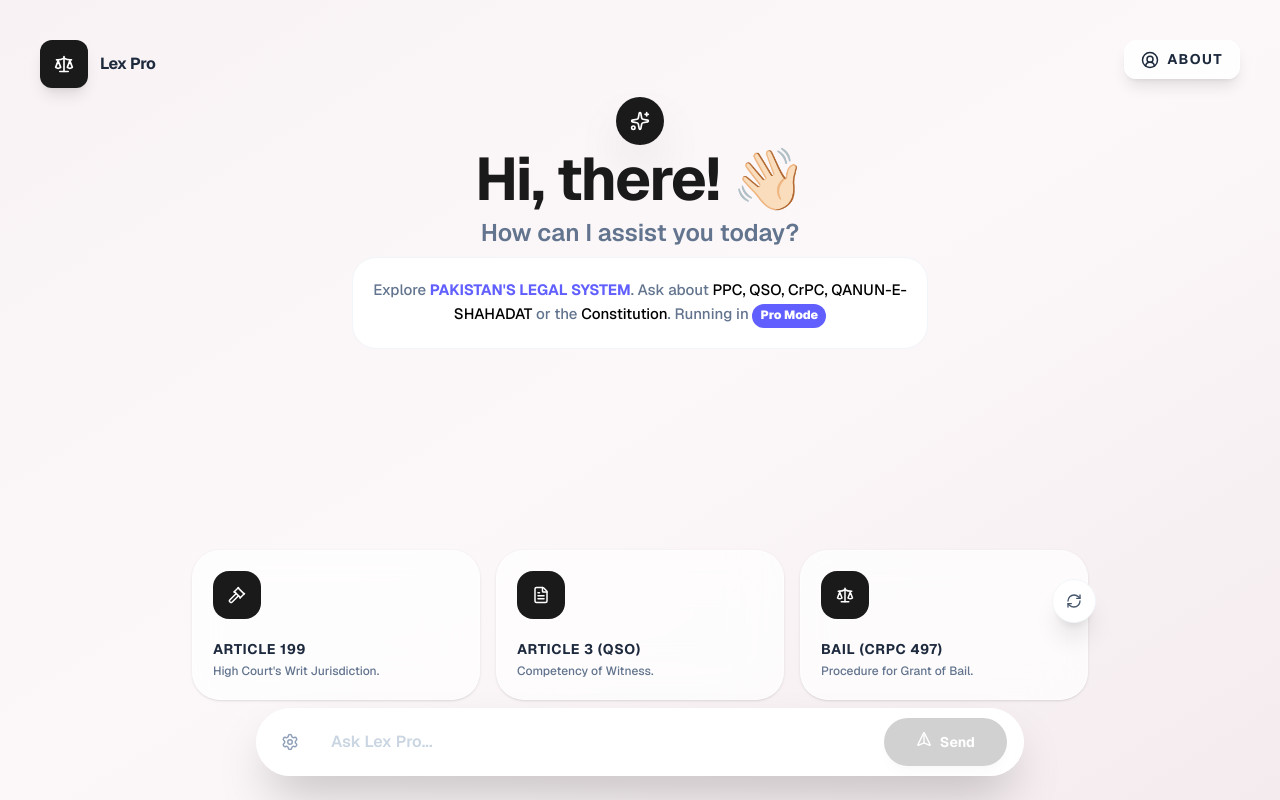
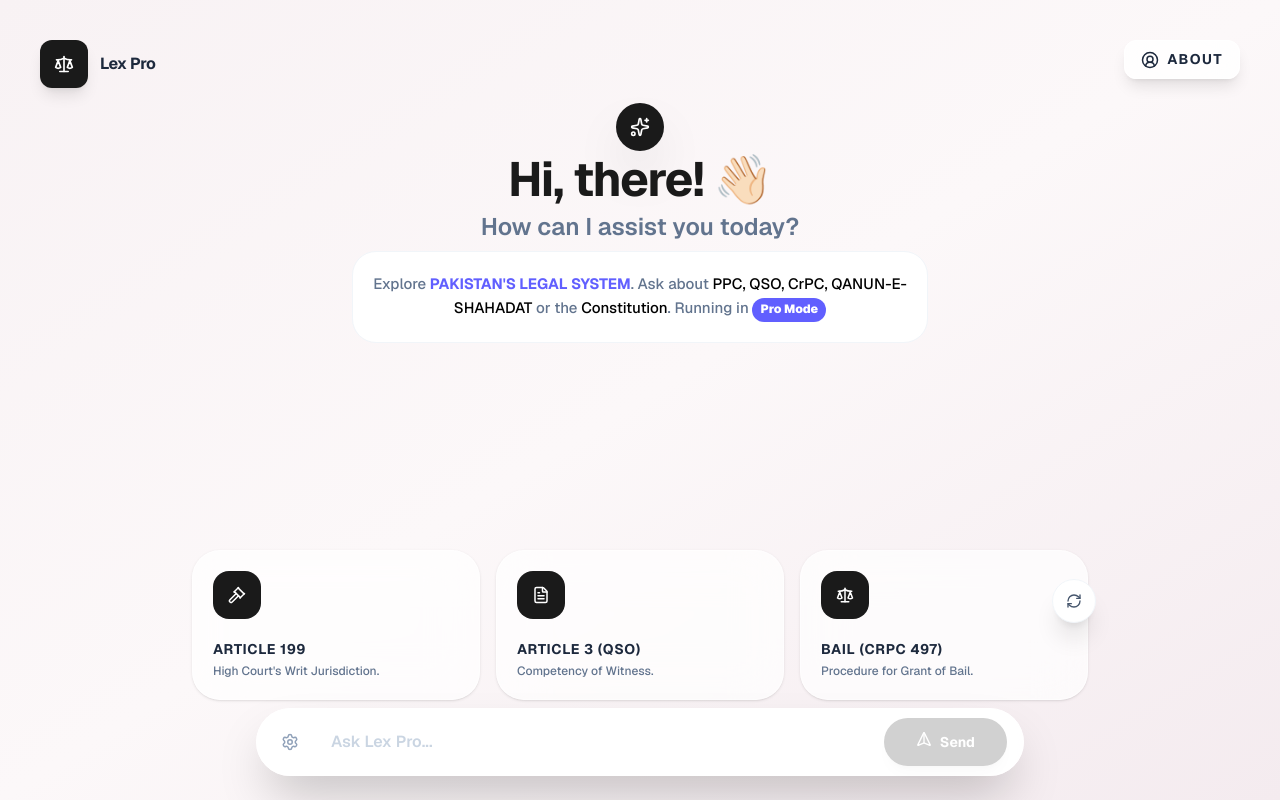
Before and after one commit to Abdullahja5558/lexpro-ai, a Next.js app: page / in a window 1280 px wide. Built offline with nearby package versions, Linux system fonts and the light colour scheme.

Commit message:
updated'

```diff
--- a/app/dashboard/page.tsx
+++ b/app/dashboard/page.tsx
@@ -318,7 +318,7 @@ export default function LexProFinal() {
               </motion.div>
 
               <h1
-                className={`text-3xl md:text-6xl font-bold tracking-tight mb-2 md:mb-2 ${isDark ? "text-white" : "text-[#1a1a1a]"}`}
+                className={`text-3xl md:text-5xl font-bold tracking-tight mb-2 md:mb-2 ${isDark ? "text-white" : "text-[#1a1a1a]"}`}
               >
                 Hi, there! 👋🏻
               </h1>
```
